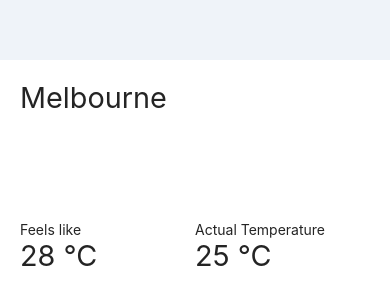
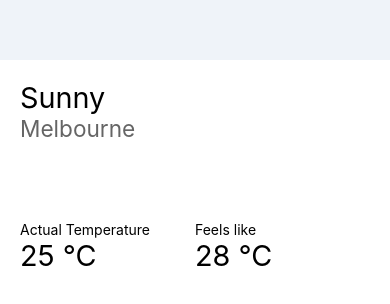
Before and after one commit to josephmagara/weather-app, a React Native app: screen / in a window 390 px wide. Shown: the part 462-766 px from the top of the page. Built offline with nearby package versions, Linux system fonts and the light colour scheme.

Commit message:
Started working to finalise the view changes.

```diff
--- a/src/presentation/component/text/GroupedTextComponent.tsx
+++ b/src/presentation/component/text/GroupedTextComponent.tsx
@@ -1,5 +1,5 @@
 import React from "react";
-import { View } from "react-native";
+import { ColorValue, View } from "react-native";
 import { TextProps, Text } from "react-native-elements";
 
 export interface TextProtocol {
@@ -15,10 +15,12 @@ export interface GroupedTextComponentProtocol {
 
 export interface TextCss {
   flex?: number;
+  textColor?: ColorValue;
   flexDirection?: "row" | "column" | "row-reverse" | "column-reverse";
+  justifyContent?: 'flex-start' | 'flex-end' | 'center' | 'space-between' | 'space-around' | 'space-evenly'
 }
 
-export type CellCss = TextCss
+export type CellCss = TextCss;
 
 export const GroupedTextComponent: React.FC<GroupedTextComponentProtocol> = ({
   css,
@@ -26,9 +28,12 @@ export const GroupedTextComponent: React.FC<GroupedTextComponentProtocol> = ({
 }) => {
   const textCells = textGroups.map((textItem) => {
     const { text, css, props } = textItem;
+    const textColor = css?.textColor !== undefined ? css.textColor : "black"
     return (
-      <View style={{ flex: css?.flex, flexDirection: css?.flexDirection }}>
-        <Text {...props}>{text}</Text>
+      <View style={{ flex: css?.flex, flexDirection: css?.flexDirection, justifyContent: css?.justifyContent }}>
+        <Text {...props} style={{ color: textColor }}>
+          {text}
+        </Text>
       </View>
     );
   });
--- a/src/presentation/component/weather/WeatherDetailsView.tsx
+++ b/src/presentation/component/weather/WeatherDetailsView.tsx
@@ -6,8 +6,6 @@ import {
   CellCss,
   GroupedTextComponent,
   GroupedTextComponentProtocol,
-  TextCss,
-  TextProtocol,
 } from "../text/GroupedTextComponent";
 
 function getTemperatureString(amount: number, temperatureUnit: string) {
@@ -24,12 +22,13 @@ export const WeatherDetailsView: React.FC<WeatherDetailsView> = ({
   const {
     location,
     feltTemperature,
+    description,
     actualTemperature,
     temperatureUnit,
   } = report;
   const cellCss: CellCss = {
     flexDirection: "column",
-    flex:1
+    flex: 1,
   };
   const sharedTextProp = {
     h3: true,
@@ -38,16 +37,26 @@ export const WeatherDetailsView: React.FC<WeatherDetailsView> = ({
     css: cellCss,
     textGroups: [
       {
+        text: description,
+        props: sharedTextProp,
+      },
+      {
         text: location,
-        props: sharedTextProp,
+        css: {
+          textColor: "#656565",
+        },
+        props: {
+          h4: true,
+        },
       },
     ],
   };
   const feltTemperatureCellProtocol: GroupedTextComponentProtocol = {
     css: cellCss,
-    textGroups: [{
-      text: "Feels like"
-    },
+    textGroups: [
+      {
+        text: "Feels like",
+      },
       {
         text: getTemperatureString(feltTemperature, temperatureUnit),
         props: sharedTextProp,
@@ -56,9 +65,10 @@ export const WeatherDetailsView: React.FC<WeatherDetailsView> = ({
   };
   const actualTemperatureCellProtocol: GroupedTextComponentProtocol = {
     css: cellCss,
-    textGroups: [{
-      text: "Actual Temperature"
-    },
+    textGroups: [
+      {
+        text: "Actual Temperature",
+      },
       {
         text: getTemperatureString(actualTemperature, temperatureUnit),
         props: sharedTextProp,
@@ -81,8 +91,8 @@ export const WeatherDetailsView: React.FC<WeatherDetailsView> = ({
           flex: 1,
         }}
       >
+        <GroupedTextComponent {...actualTemperatureCellProtocol} />
         <GroupedTextComponent {...feltTemperatureCellProtocol} />
-        <GroupedTextComponent {...actualTemperatureCellProtocol} />
       </View>
     </View>
   );
```
